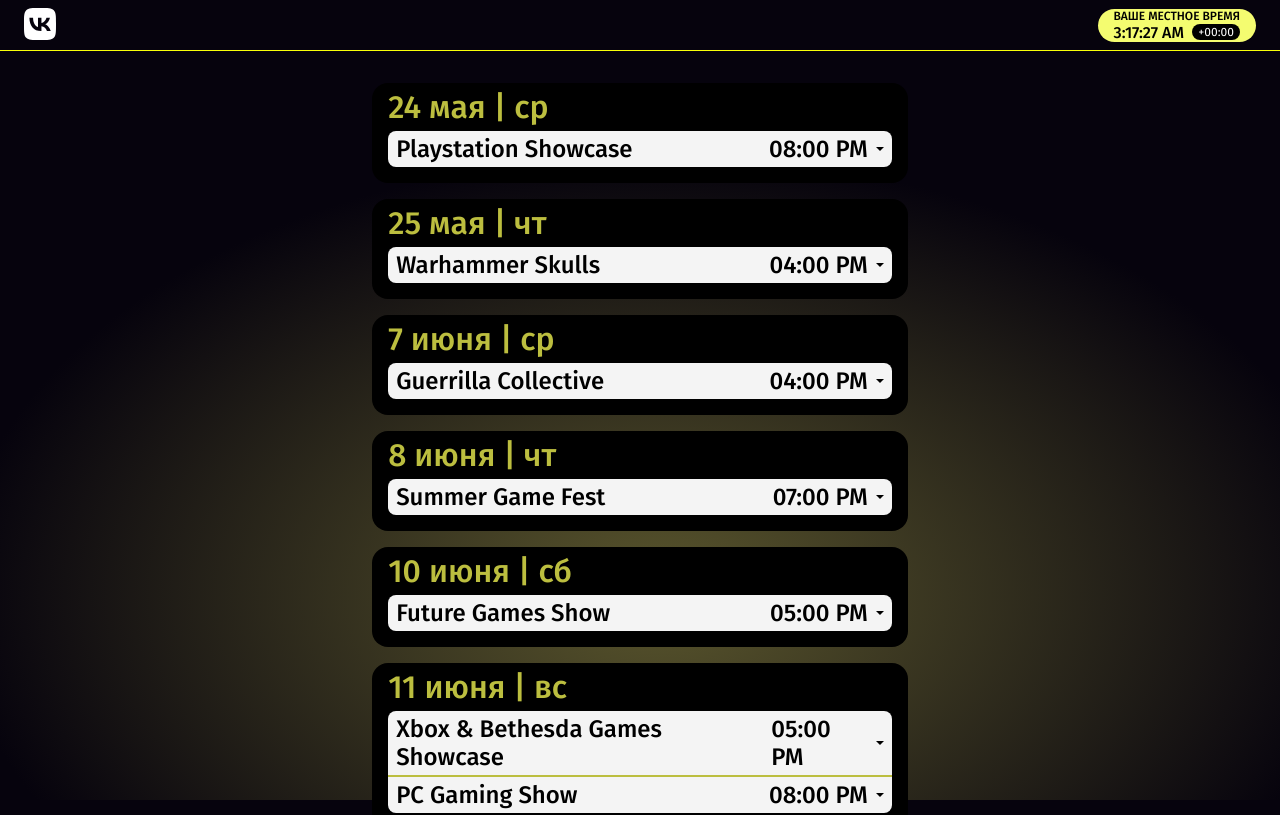
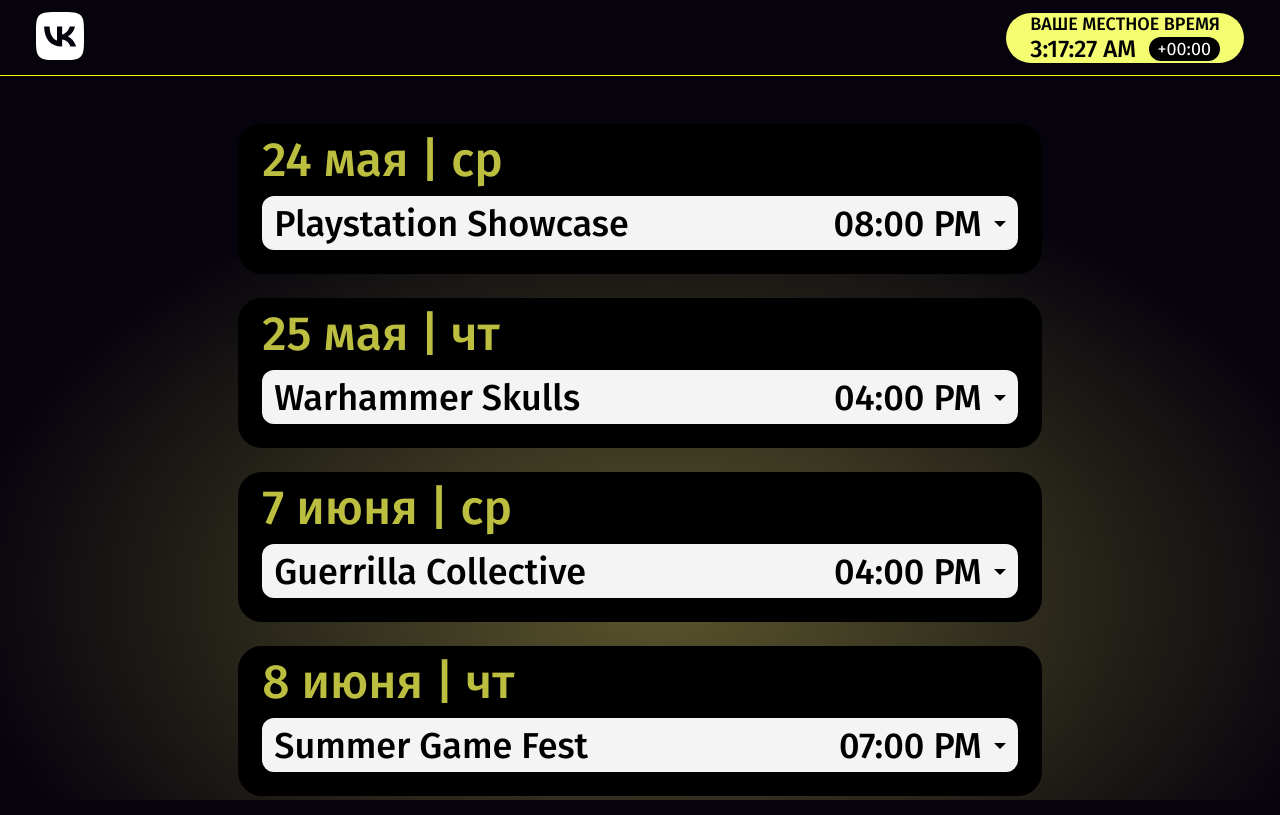
Before and after one commit to Veezzara/vgafd-conference-schedule, a React (Create React App) app: page / in a window 1280 px wide. Shown: the top 815 px of the page. Built offline with nearby package versions, Linux system fonts and the light colour scheme.

Commit message:
adaptivity

```diff
--- a/public/index.html
+++ b/public/index.html
@@ -2,7 +2,8 @@
 <html lang="ru">
   <head>
     <meta charset="utf-8" />
-    <meta name="viewport" content="width=device-width, initial-scale=1" />
+    <meta name="viewport" content="width=device-width" />
+    <meta name="theme-color" content="#000000" />
     <meta
       name="description"
       content="Game conferences schedule app."
--- a/src/App.tsx
+++ b/src/App.tsx
@@ -15,7 +15,9 @@
       setEventsData(data);
     }
     fetchEventData();
-    document.title = process.env.REACT_APP_TITLE ? process.env.REACT_APP_TITLE : '';
+    document.title = process.env.REACT_APP_TITLE
+      ? process.env.REACT_APP_TITLE
+      : "";
   }, []);
 
   return (
--- a/src/components/bingo/bingo.css
+++ b/src/components/bingo/bingo.css
@@ -46,6 +46,7 @@
 @media (max-width: 900px) {
   .bingo {
     margin: 2rem 0;
+    border-radius: 2rem;
   }
 
   .bingo-option {
--- a/src/components/common/collapsible-block/collapsible-block.tsx
+++ b/src/components/common/collapsible-block/collapsible-block.tsx
@@ -69,13 +69,23 @@
       return {
         height: `${this.getHeight()}px`,
         transition: "0.2s",
-        overflow: "hidden"
+        overflow: "hidden",
       };
     }
   }
 
+  resizeListener() {
+    const action = this.updateHeight.bind(this, false);
+    setTimeout(action, 200);
+  }
+
   componentDidMount() {
     this.updateHeight(false);
+    window.addEventListener("resize", () => this.resizeListener());
+  }
+
+  componentWillUnmount() {
+    window.removeEventListener("resize", () => this.resizeListener());
   }
 
   componentDidUpdate() {
--- a/src/components/event/events.css
+++ b/src/components/event/events.css
@@ -5,11 +5,11 @@
   justify-content: space-between;
 
   font-weight: 500;
-  font-size: 3rem;
+  font-size: 3em;
 }
 
 .event-description {
-  font-size: 1.5rem;
+  font-size: 1.5em;
   margin-bottom: 1rem;
 }
 
--- a/src/components/header/header.css
+++ b/src/components/header/header.css
@@ -1,8 +1,8 @@
 .header {
   position: sticky;
   top: 0;
-  border-bottom: 1px solid #F8FF09;
-  background: #06030D;
+  border-bottom: 1px solid #f8ff09;
+  background: #06030d;
 
   text-align: center;
 }
@@ -15,20 +15,19 @@
 }
 
 .header-item {
+  flex: 2;
   width: auto;
   flex-basis: 1;
 }
 
 .header-item:first-child {
   flex: 1;
-
   display: flex;
   justify-content: flex-start;
 }
 
 .header-item:last-child {
   flex: 1;
-
   display: flex;
   justify-content: flex-end;
 }
@@ -37,7 +36,26 @@
   color: white;
   font-family: Mukta, sans-serif;
   font-weight: 400;
-  font-size: 4rem;
-  line-height: 4rem;
+  font-size: 3rem;
   text-transform: uppercase;
 }
+
+@media (max-width: 1024px) {
+  .header-text {
+    font-size: 2rem;
+  }
+}
+
+@media (max-width: 768px) {
+  .header-item:first-child {
+    display: none;
+  }
+
+  .header-item:last-child {
+    display: none;
+  }
+
+  .header-text {
+    font-size: 2rem;
+  }
+}
--- a/src/index.css
+++ b/src/index.css
@@ -5,21 +5,15 @@
   --content-width: 120ch;
 }
 
-@media (max-width: 1800px) {
-  html {
-    font-size: 0.75rem;
-  }
-}
-
-@media (max-width: 1280px) {
+@media (max-width: 768px) {
   html {
     font-size: 0.5rem;
   }
 }
 
-@media (max-width: 900px) {
+@media (min-width: 769px) {
   html {
-    font-size: 0.25rem;
+    font-size: 0.75rem;
   }
 }
 
```
